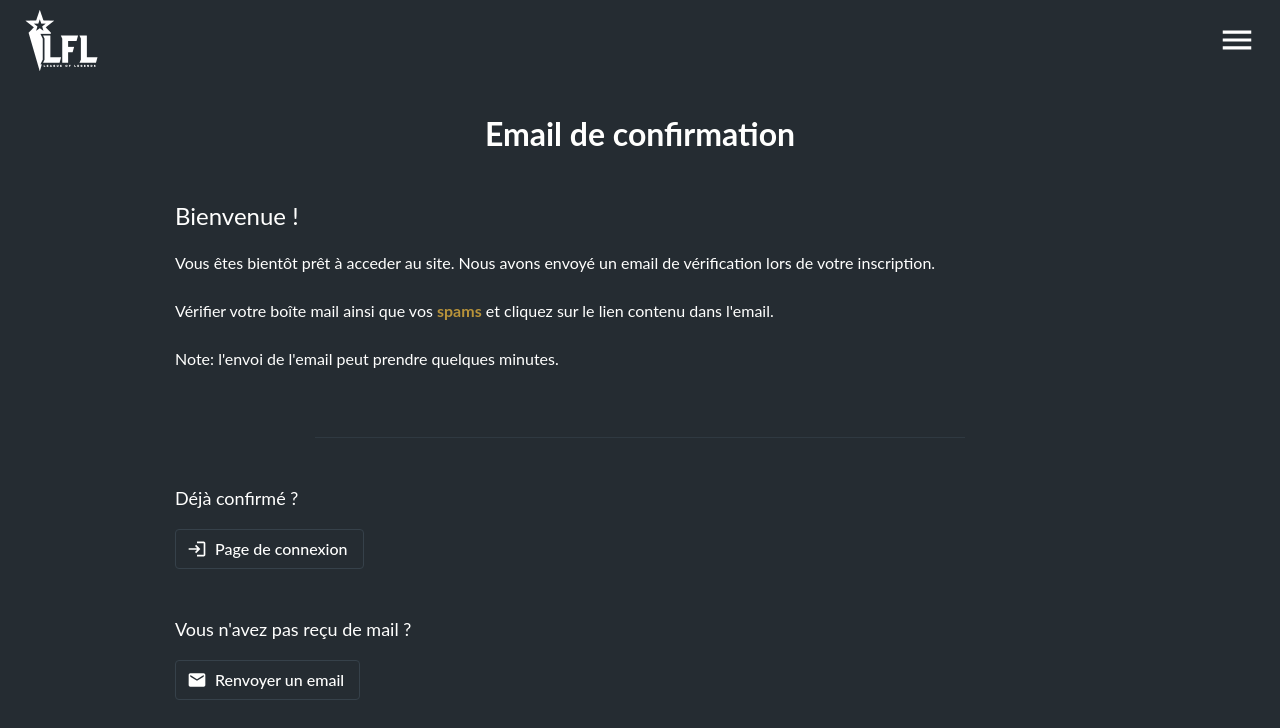
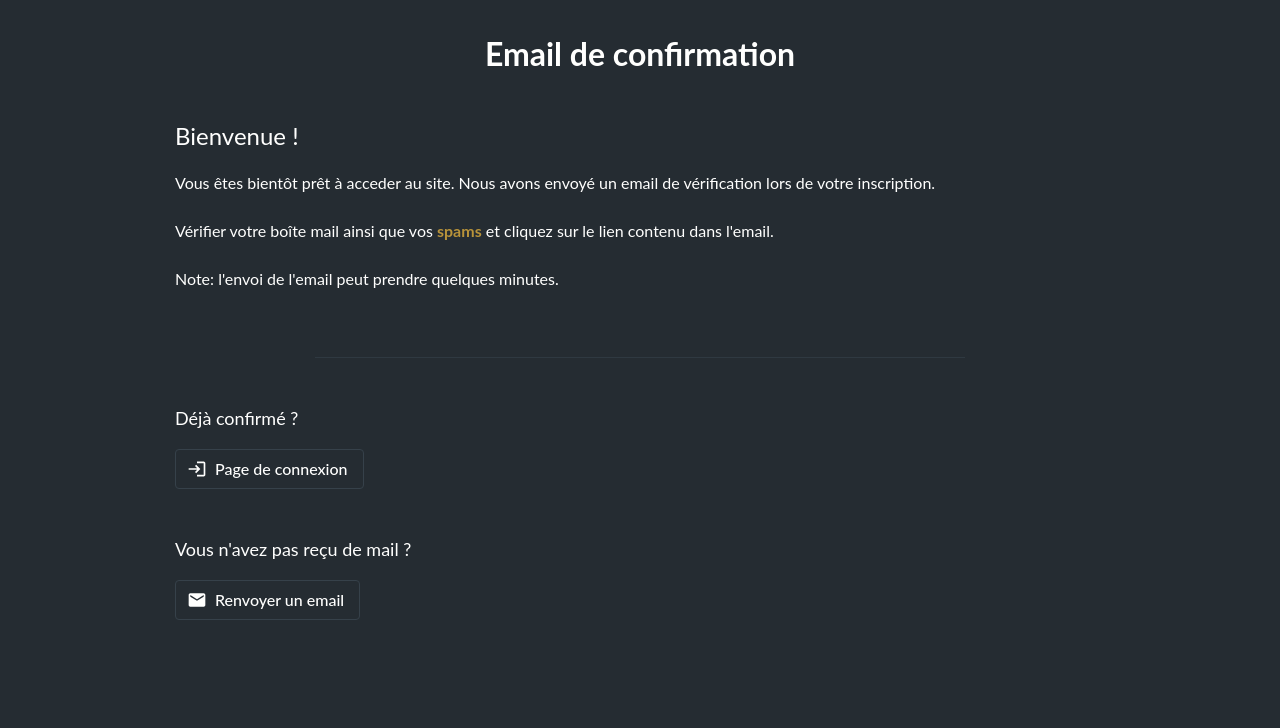
Before and after one commit to pyko7/LFL-Pickem, a Next.js app in the folder client/: page /signup/confirm-email in a window 1280 px wide. Shown: the top 728 px of the page. Built offline with nearby package versions, Linux system fonts and the light colour scheme.

Commit message:
style(header): remove header on confirm email page

```diff
--- a/client/pages/signup/confirm-email.tsx
+++ b/client/pages/signup/confirm-email.tsx
@@ -31,9 +31,15 @@ const ConfirmEmail = () => {
   };
 
   const Page = styled(Box)(({ theme }) => ({
+    position: "absolute",
+    top: 0,
+    left: "50%",
+    transform: "translateX(-50%)",
     width: "100%",
+    maxWidth: 1920,
     padding: "35px 20px",
     color: theme.palette.neutral.light,
+    backgroundColor: theme.palette.primary.main,
   }));
 
   const Title = styled(Typography)({
```
